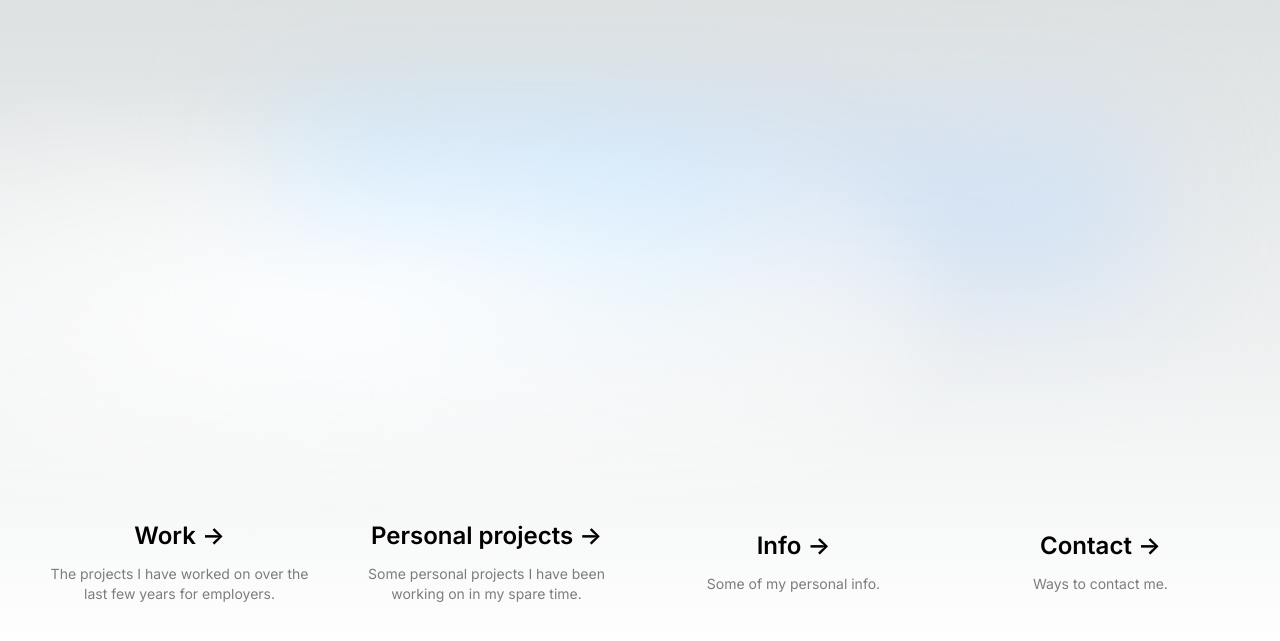
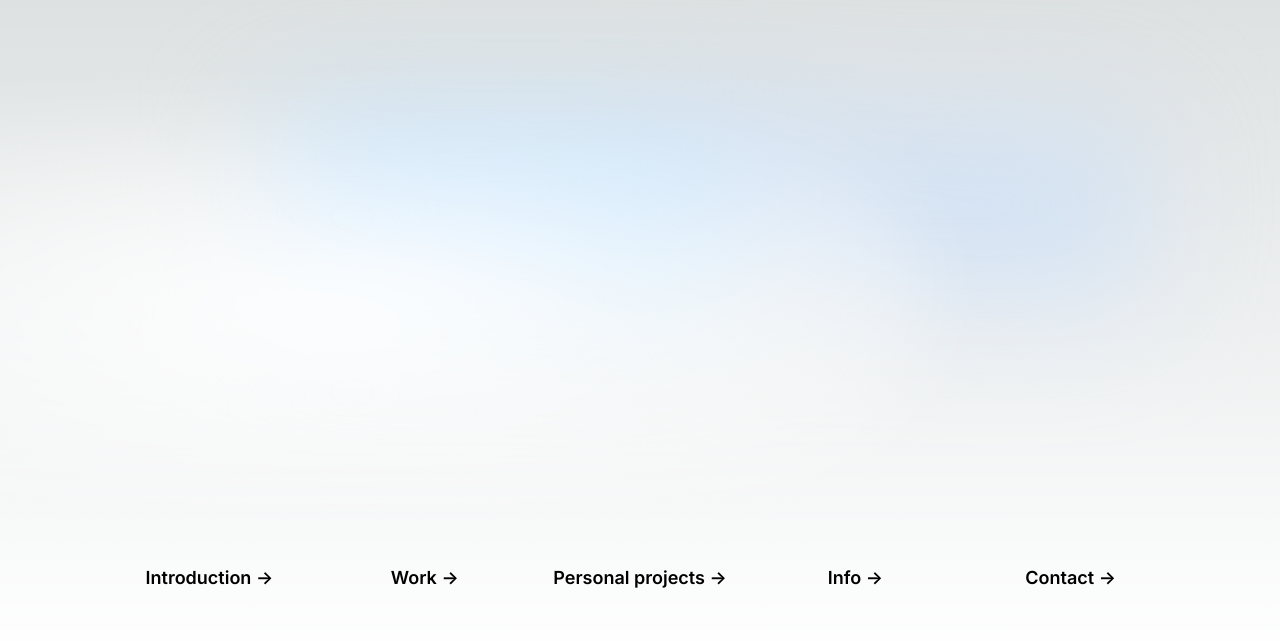
Before and after one commit to JasonT1000/portfolioweb, a Next.js app: page / in a window 1280 px wide. Shown: the part 139-780 px from the top of the page. Built offline with nearby package versions, Linux system fonts and the light colour scheme.

Commit message:
Fixes to smaller screen layouts

```diff
--- a/src/app/components/ButtonMain.tsx
+++ b/src/app/components/ButtonMain.tsx
@@ -29,13 +29,13 @@ const ButtonMain = ({title, description, updateActivePageSection, activePageSect
         <button
             className={currentButtonClass}
             onClick={ handleClick } >
-                <h2 className={`lg:mb-3 text-2xl font-semibold`}>
+                <h2 className={`lg:mb-3 text-lg 2xl:text-2xl font-semibold`}>
                     {title}{' '}
                     <span className="inline-block transition-transform group-hover/navButton:translate-x-1 motion-reduce:transform-none">
                     -&gt;
                     </span>
                 </h2>
-                <p className={`m-0 max-w-[30ch] text-sm opacity-50 hidden md:block lg:block`}>
+                <p className={`m-0 max-w-[30ch] text-sm opacity-50 hidden short:hidden 2xl:block`}>
                     {description}
                 </p>
         </button>
--- a/src/app/components/personal.tsx
+++ b/src/app/components/personal.tsx
@@ -25,7 +25,7 @@ const Personal = () => {
     }
 
     return (
-        <div className="overflow-y-auto h-3/4 lg:w-[900px] slide-in from-left place-content-center space-y-10 px-5 lg:pr-5 scrollbar">
+        <div className="overflow-y-auto calculated-height lg:w-[900px] slide-in from-left place-content-center space-y-10 px-5 lg:pr-5 scrollbar">
 
             <div className="grid text-center gap-x-5 lg:mb-0 lg:grid-cols-2 lg:text-left">
                 { showModal && createPortal(
--- a/src/app/components/work.tsx
+++ b/src/app/components/work.tsx
@@ -18,6 +18,7 @@ const Work = () => {
     const [currentImageIndex, setCurrentImageIndex] = useState(0)
 
     const glimsImages:string[] = ['/portfolioweb/GLIMS_web_1.jpg', '/portfolioweb/GLIMS_web_2.jpg', '/portfolioweb/GLIMS_web_3.jpg']
+    const wacImages:string[] = ['/portfolioweb/WACStocktakerWeb.jpg']
 
     const handleClick1 = (index:number) =>{
         setCurrentImageIndex(index)
@@ -33,7 +34,7 @@ const Work = () => {
     }
 
     return (
-        <div className="overflow-y-auto h-3/4 lg:w-[900px] slide-in from-right place-content-center space-y-20 px-5 lg:pr-5 scrollbar">
+        <div className="overflow-y-auto calculated-height lg:w-[900px] slide-in from-right place-content-center space-y-20 px-5 lg:pr-5 scrollbar">
 
             <h2 className={`mb-3 text-2xl text-center font-semibold`}>
                 Jean Swainson Foundation{' '}
@@ -172,7 +173,7 @@ const Work = () => {
 
                 <div className="grid text-center gap-x-5 lg:mb-0 lg:grid-cols-2 lg:text-left">
                     { showModal2 && createPortal(
-                        <ImageModal onClose={() => setShowModal2(false)} imageSrc={'/WACStocktakerWeb.jpg'}/>, document.body
+                        <ImageModal onClose={() => setShowModal2(false)} imageSrc={wacImages[0]}/>, document.body
                     )}
                     <Carousel infiniteLoop autoPlay showThumbs={false} showIndicators={false} className='mb-2' onClickItem={handleClick2}
                         renderArrowPrev={(onClickHandler, hasPrev, label) =>
@@ -192,7 +193,7 @@ const Work = () => {
                     >
                         <div>
                             <Image
-                                src={'/portfolioweb/WACStocktakerWeb.jpg'}
+                                src={wacImages[0]}
                                 width={960}
                                 height={257}
                                 alt={''}
--- a/src/app/globals.css
+++ b/src/app/globals.css
@@ -26,6 +26,8 @@ body {
     rgb(var(--background-start-rgb));
   overflow: hidden;
 }
+
+/* ------------------------ Slide animation -----------------------------*/
 
 .slide-in {
   position: absolute;
@@ -56,6 +58,8 @@ body {
   }
 }
 
+/* ------------------------ Scrollbar on each page section -----------------------------*/
+
 .scrollbar::-webkit-scrollbar {
   width: 15px;
   height: 20px;
@@ -75,6 +79,12 @@ body {
 .scrollbar::-webkit-scrollbar-thumb:hover {
   background: #c0a0b99c;
 }
+
+.calculated-height{
+  height: calc(100% - 223px);
+}
+
+/* ------------------------ Carosel -----------------------------*/
 
 .carousel .slide iframe{
   width: 100% !important;
--- a/src/app/page.tsx
+++ b/src/app/page.tsx
@@ -48,8 +48,9 @@ export default function Home() {
       { activePageSection === PageSection.info && <Info/> }
       { activePageSection === PageSection.contact && <Contact/> }
 
-      { !isOnMobileDevice && <div className="group absolute h-10 lg:h-auto hover:h-auto overflow-hidden bottom-0 lg:bottom-10 mb-12 lg:mb-0 grid text-center lg:grid-cols-4 lg:text-left rounded-lg hover:bg-black/90 hover:lg:bg-inherit transition ease-in-out duration-300 ease-in-out">
+      { !isOnMobileDevice && <div className="group absolute h-10 lg:h-auto hover:h-auto overflow-hidden bottom-0 lg:bottom-10 mb-12 lg:mb-0 grid text-center lg:grid-cols-5 lg:text-left rounded-lg hover:bg-black/90 hover:lg:bg-inherit transition ease-in-out duration-300 ease-in-out">
         <button className='group-hover:hidden lg:hidden mb-3 text-2xl font-semibold'>Menu</button>
+        <ButtonMain title={"Introduction"} description={"Just some info about this website"} updateActivePageSection={updateActivePageSection} activePageSection={activePageSection}/>
         <ButtonMain title={"Work"} description={"The projects I have worked on over the last few years for employers."} updateActivePageSection={updateActivePageSection} activePageSection={activePageSection}/>
         <ButtonMain title={"Personal projects"} description={"Some personal projects I have been working on in my spare time."} updateActivePageSection={updateActivePageSection} activePageSection={activePageSection}/>
         <ButtonMain title={"Info"} description={"Some of my personal info."} updateActivePageSection={updateActivePageSection} activePageSection={activePageSection}/>
@@ -59,7 +60,7 @@ export default function Home() {
         <button className='absolute h-10 bottom-0 mb-3 text-2xl font-semibold' onClick={handleMobileNavClick}>Menu</button>
       }
       { isOnMobileDevice && showMobileNav &&
-        <div className="group absolute lg:h-auto hover:h-auto overflow-hidden bottom-0 lg:bottom-10 mb-12 lg:mb-0 grid text-center lg:grid-cols-4 lg:text-left rounded-lg hover:bg-black/90 hover:lg:bg-inherit transition ease-in-out duration-300 ease-in-out">
+        <div className="group absolute lg:h-auto hover:h-auto overflow-hidden bottom-0 lg:bottom-10 mb-12 lg:mb-0 grid text-center lg:grid-cols-5 lg:text-left rounded-lg hover:bg-black/90 hover:lg:bg-inherit transition ease-in-out duration-300 ease-in-out">
           <ButtonMain title={"Work"} description={"The projects I have worked on over the last few years for employers."} updateActivePageSection={updateActivePageSection} activePageSection={activePageSection}/>
           <ButtonMain title={"Personal projects"} description={"Some personal projects I have been working on in my spare time."} updateActivePageSection={updateActivePageSection} activePageSection={activePageSection}/>
           <ButtonMain title={"Info"} description={"Some of my personal info."} updateActivePageSection={updateActivePageSection} activePageSection={activePageSection}/>
--- a/tailwind.config.js
+++ b/tailwind.config.js
@@ -12,6 +12,9 @@ module.exports = {
         'gradient-conic':
           'conic-gradient(from 180deg at 50% 50%, var(--tw-gradient-stops))',
       },
+      screens: {
+        'short': { 'raw': '(max-height: 793px)'},
+      }
     },
   },
   plugins: [],
```
